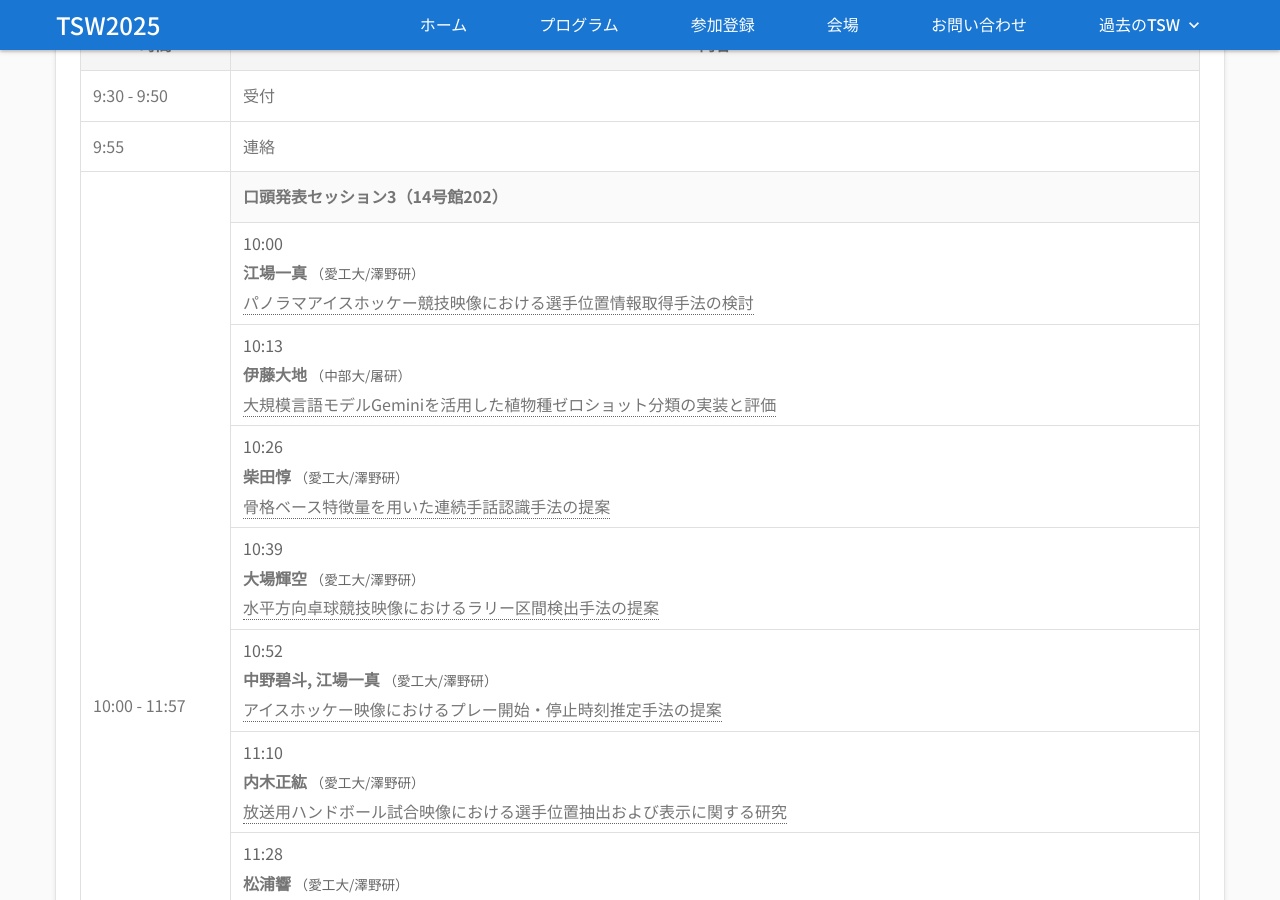
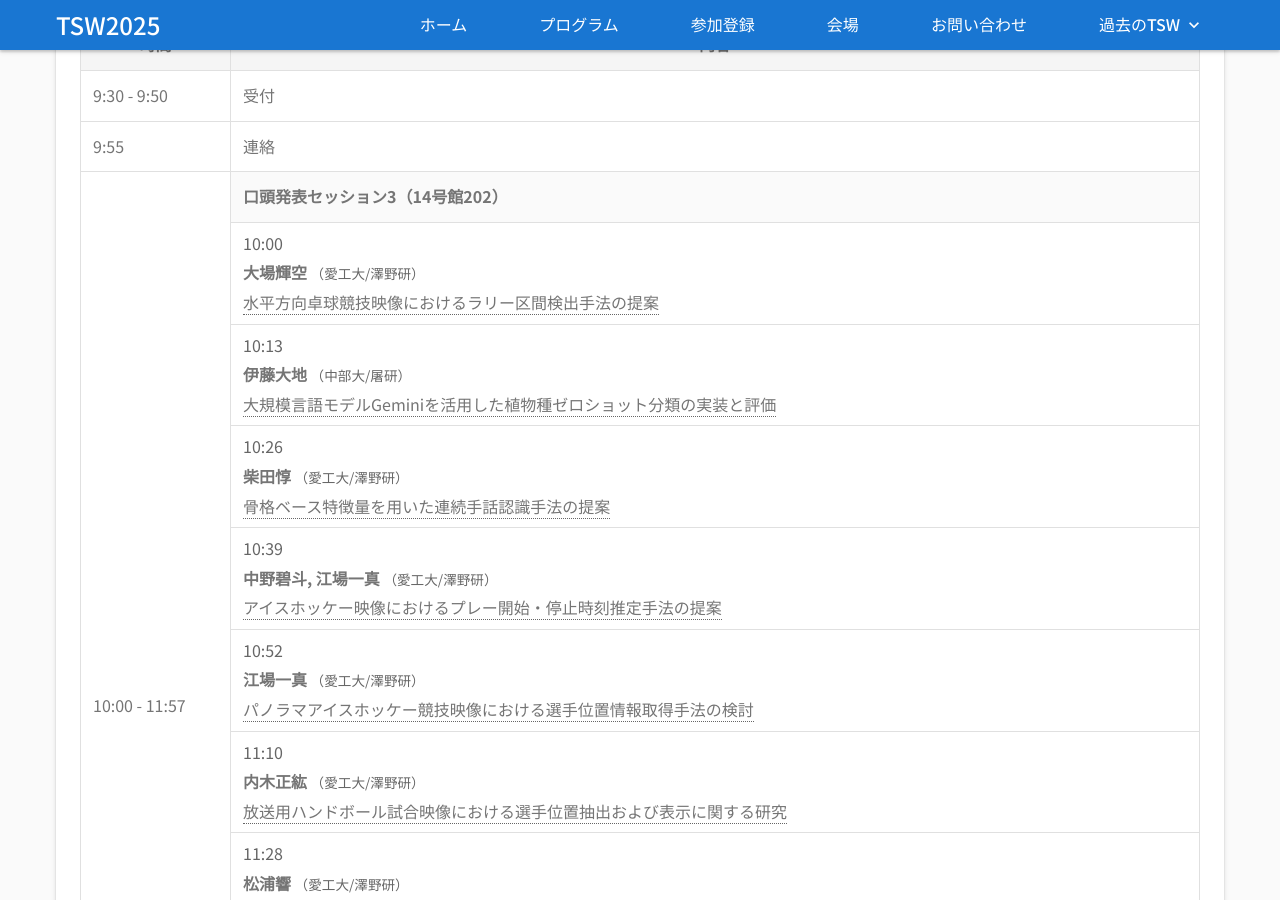
Before and after one commit to ogurilab/tsw2025, a Jekyll site: the page built from program.md, in a window 1280 px wide and 900 px high, scrolled down 3765 px. Built offline with Jekyll 4.4.1, drawn with Linux system fonts in a browser that asks for light colours; part of the change alters nothing that is shown; some of the changed text lies outside the part shown.

Commit message:
スケジュールデータを更新し、発表タイトルとアブストラクトを修正しました。発表者の情報も一部変更され、発表内容がより明確になりました。

```diff
--- a/_data/schedule.yml
+++ b/_data/schedule.yml
@@ -62,7 +62,7 @@ day1:
         - time: "11:56"
           speaker: "高岡勇輝"
           affiliation: "愛工大/澤野研"
-          title: "バレーボール競技映像におけるサーブ・レシーブ検出方法の調査"
+          title: "バレーボール競技映像におけるサーブ・レシーブ検出方法の提案"
           abstract: "澤野研究室には既にトスとスパイク検出を自動で行えるプログラムが存在する．そのプログラムを改良し，レシーブとサーブも自動検出できることを目標とする．既にあるプログラムではバレーボールのイベント(サーブ，レシーブ，トス，スパイク)を\"toss\", \"spike\", \"other\"の3つに時系列順に分類している．時系列順で分類されていることから，トスの前のotherイベントをレシーブとして判断し，残ったotherイベントをサーブとして判断できないかと考えている．この方法を実際の試合動画で目視，プログラムの両方で照合し精度が十分であるか検討する．"
         - time: "12:03"
           speaker: "奥田帆香"
@@ -206,10 +206,10 @@ day2:
       type: "oral"
       presentations:
         - time: "10:00"
-          speaker: "江場一真"
+          speaker: "大場輝空"
           affiliation: "愛工大/澤野研"
-          title: "パノラマアイスホッケー競技映像における選手位置情報取得手法の検討"
-          abstract: "アイスホッケーにおける戦術分析では、選手の位置情報が不可欠である。北米のプロリーグではセンサによる高精度な測位が導入されているが、日本国内では手動映像分析が主流で測位精度に課題がある。手動分析は作業負担が大きいため、分析を自動化する研究が行われている。関連研究では、放送用映像を対象に画像処理を用いた手法が提案されている。パノラマ映像の場合、選手が小さく映る場面で検出精度が低下する。そこで本研究では、パノラマ映像においても選手の位置情報を安定的に取得する手法を提案する。提案手法では、連続フレーム間の時系列的変化を利用して選手の動きを推定・補問し、追跡が途切れる課題に対処する。"
+          title: "水平方向卓球競技映像におけるラリー区間検出手法の提案"
+          abstract: "卓球競技における手作業による試合分析は分析者に作業負担を与えるという課題がある。本研究では，水平方向卓球競技映像を対象としたラリー区間の自動検出により作業負担の軽減を目指す。"
         - time: "10:13"
           speaker: "伊藤大地"
           affiliation: "中部大/屠研"
@@ -221,15 +221,15 @@ day2:
           title: "骨格ベース特徴量を用いた連続手話認識手法の提案"
           abstract: "手話は聴覚障害者の重要なコミュニケーション手段であり，自動翻訳技術の確立が求められている．従来の2D-CNNを用いた連続手話認識手法では，背景や照明条件に依存するため，多様な環境での映像データ収集が必要であった．本研究では，背景情報への依存を軽減するため，MediaPipeによる骨格座標を基にした特徴量を用いた連続手話単語認識手法を提案する．まず，上半身・顔・手の三次元骨格座標を取得し，位置正規化と指関節間距離特徴量の追加により骨格ベース特徴量を構築する．つぎに，1D-CNNで局所的時間特徴量を抽出し，双方向LSTMとCTC損失関数を用いて連続手話単語認識を行う．実験では80本の映像を用いて評価し，WER 0.63を達成した．類似手話動作の識別が課題として残るが，背景に依存しない手話認識の可能性を示した．"
         - time: "10:39"
-          speaker: "大場輝空"
-          affiliation: "愛工大/澤野研"
-          title: "水平方向卓球競技映像におけるラリー区間検出手法の提案"
-          abstract: "卓球競技における手作業による試合分析は分析者に作業負担を与えるという課題がある。本研究では，水平方向卓球競技映像を対象としたラリー区間の自動検出により作業負担の軽減を目指す。"
-        - time: "10:52"
           speaker: "中野碧斗, 江場一真"
           affiliation: "愛工大/澤野研"
           title: "アイスホッケー映像におけるプレー開始・停止時刻推定手法の提案"
           abstract: "分析の際の試聴時間短縮のために，プレー開始とプレー停止の時刻の推定"
+        - time: "10:52"
+          speaker: "江場一真"
+          affiliation: "愛工大/澤野研"
+          title: "パノラマアイスホッケー競技映像における選手位置情報取得手法の検討"
+          abstract: "アイスホッケーにおける戦術分析では、選手の位置情報が不可欠である。北米のプロリーグではセンサによる高精度な測位が導入されているが、日本国内では手動映像分析が主流で測位精度に課題がある。手動分析は作業負担が大きいため、分析を自動化する研究が行われている。関連研究では、放送用映像を対象に画像処理を用いた手法が提案されている。パノラマ映像の場合、選手が小さく映る場面で検出精度が低下する。そこで本研究では、パノラマ映像においても選手の位置情報を安定的に取得する手法を提案する。提案手法では、連続フレーム間の時系列的変化を利用して選手の動きを推定・補問し、追跡が途切れる課題に対処する。"
         - time: "11:10"
           speaker: "内木正紘"
           affiliation: "愛工大/澤野研"
```
